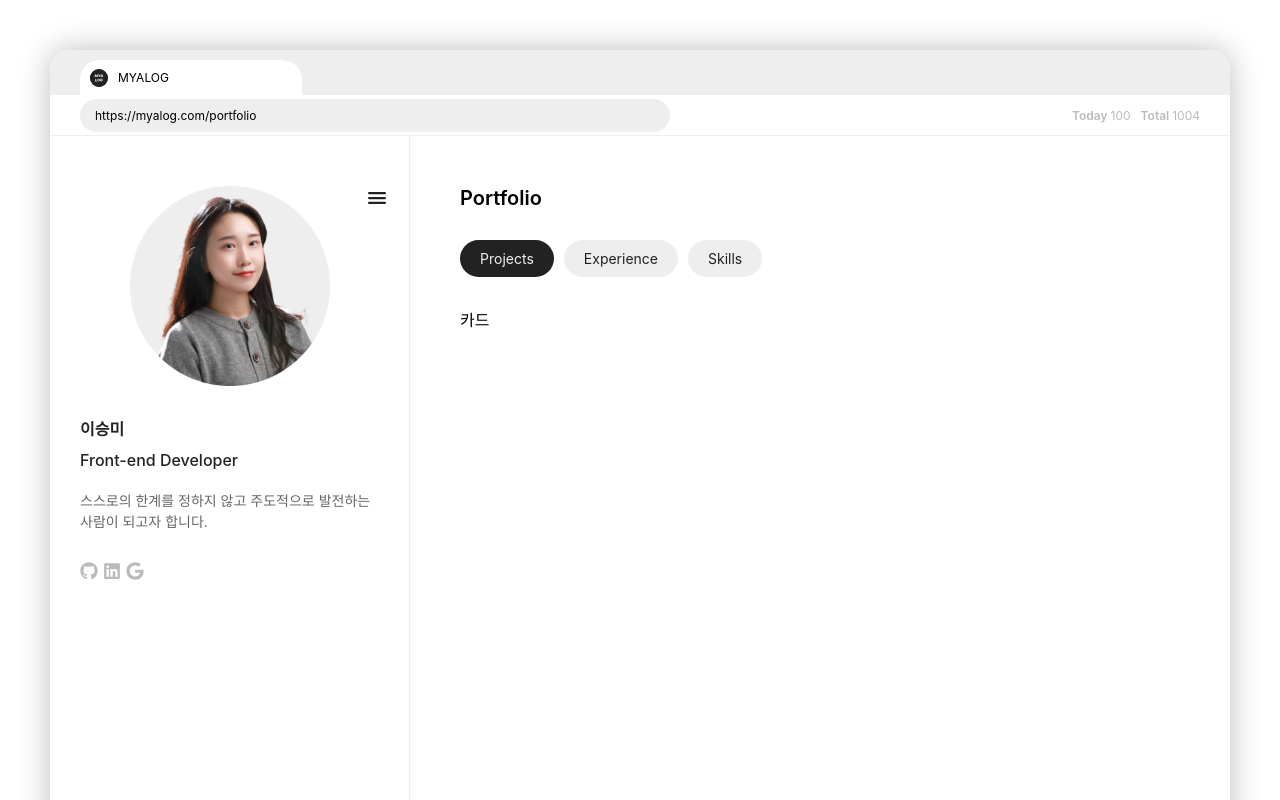
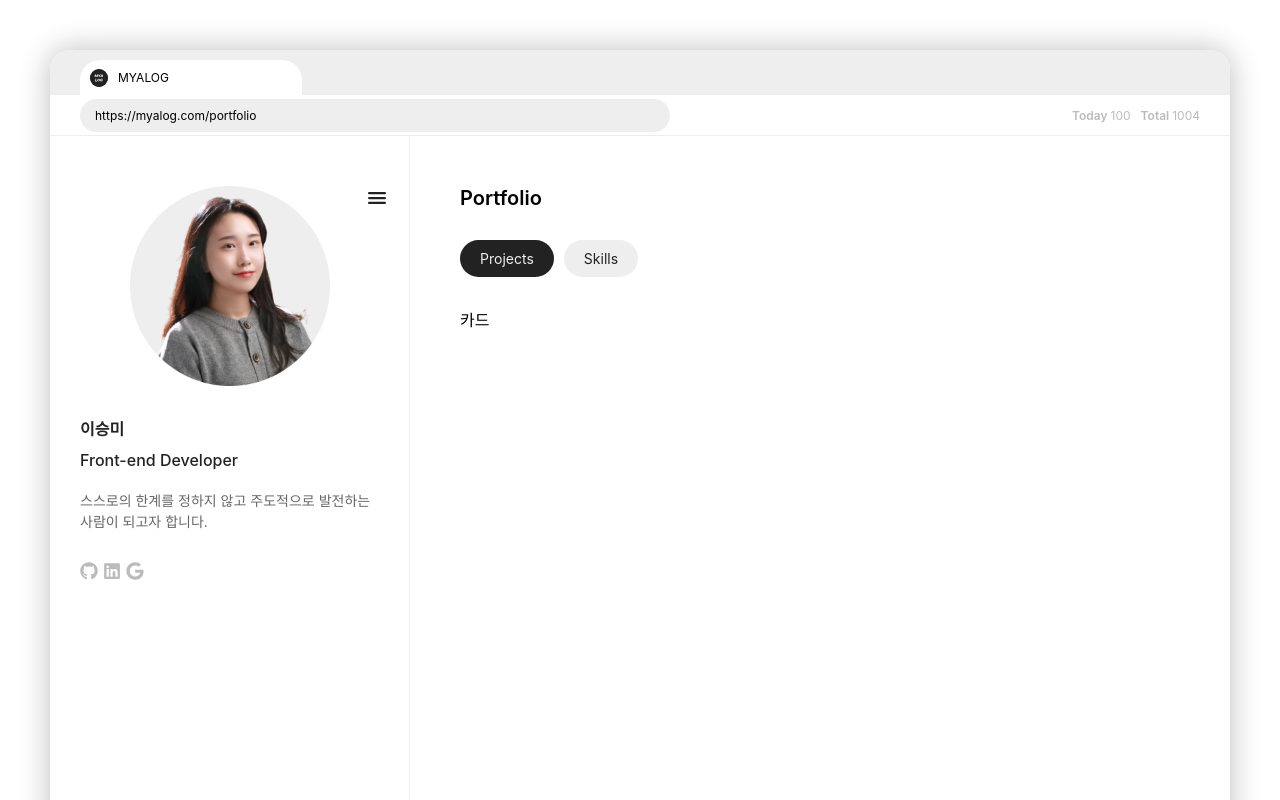
Before and after one commit to mya413/myalog, a React (Vite) app: page /portfolio in a window 1280 px wide. Shown: the top 800 px of the page. Built offline with nearby package versions, Linux system fonts and the light colour scheme.

Commit message:
style: 삭제된 컴포넌트 코드 수정

```diff
--- a/src/components/molecules/Tab.tsx
+++ b/src/components/molecules/Tab.tsx
@@ -2,7 +2,6 @@ import { useState } from "react";
 import styled from "styled-components";
 import Projects from "../organisms/Projects";
 import Skills from "../organisms/Skills";
-import Experience from "../organisms/Experience";
 
 export default function Tab() {
   const [isActive, setIsActive] = useState(TabList[0].id);
@@ -32,8 +31,7 @@ export default function Tab() {
 
 const TabList = [
   { id: 1, tab: "Projects", component: <Projects /> },
-  { id: 2, tab: "Experience", component: <Experience /> },
-  { id: 3, tab: "Skills", component: <Skills /> },
+  { id: 2, tab: "Skills", component: <Skills /> },
 ];
 
 const TabStyle = styled.div`
```
